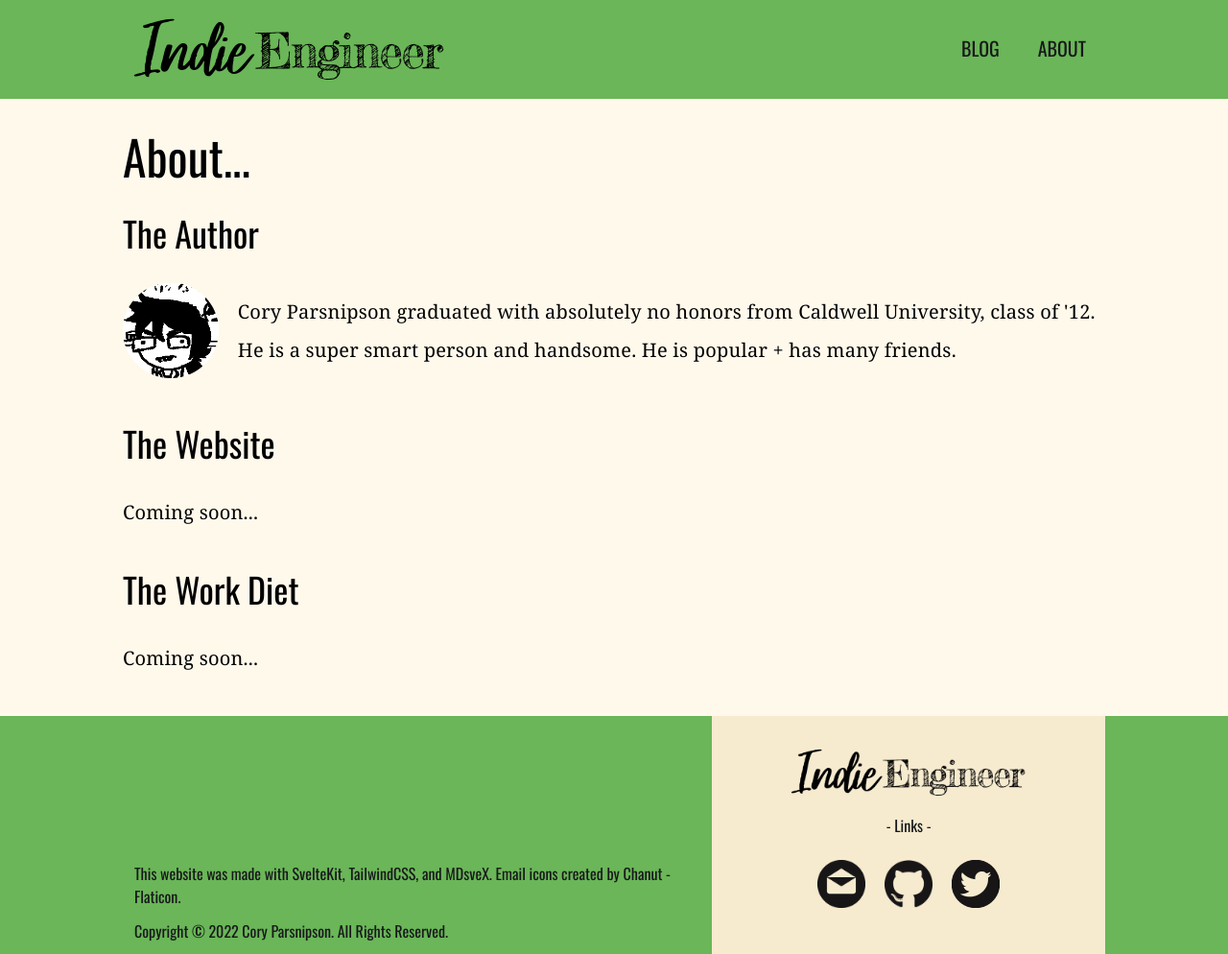
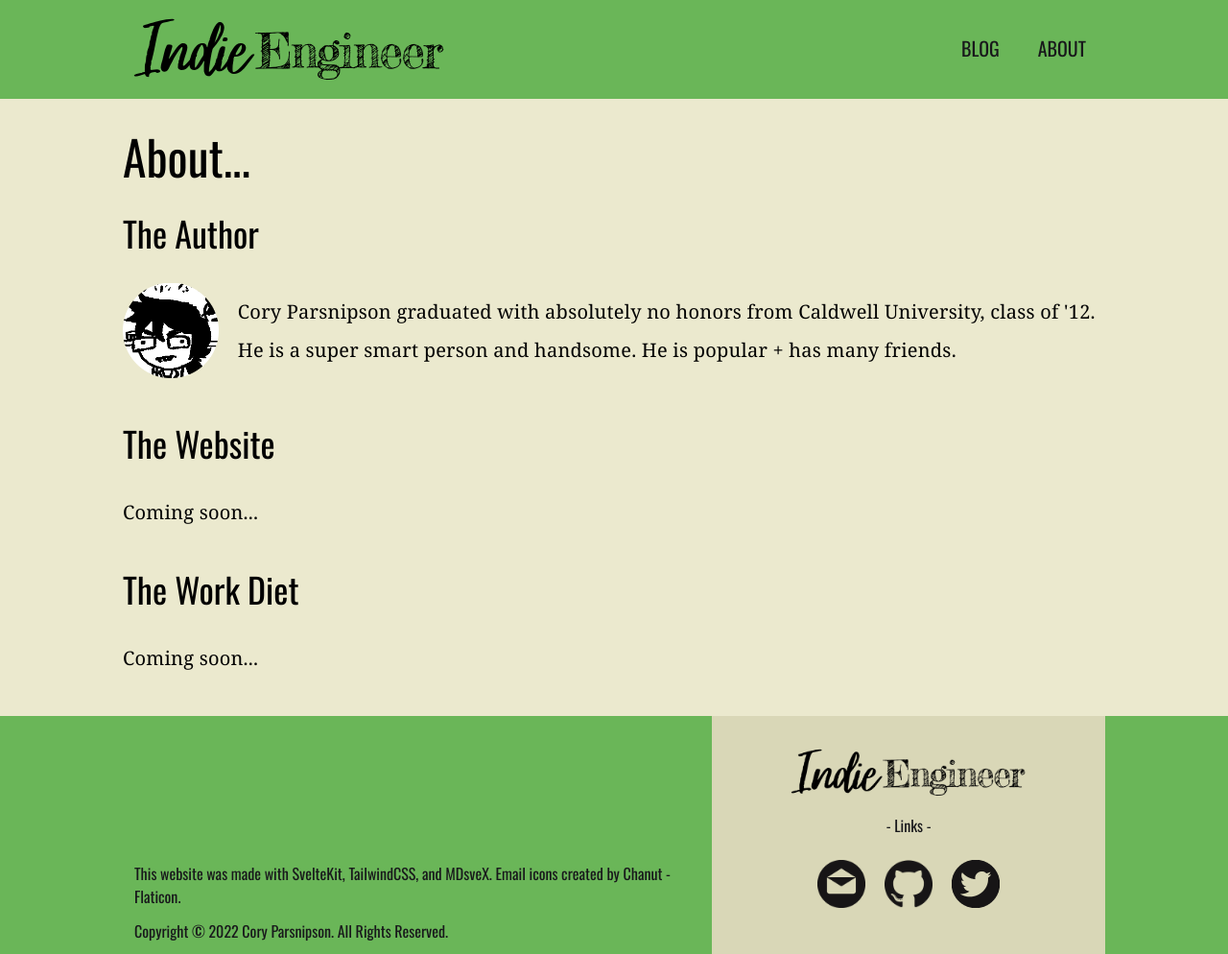
Before and after one commit to CoryParsnipson/indie-engineer, a Svelte app: page /about in a window 1280 px wide. Shown: the whole page at 96% size. Built offline with nearby package versions, Linux system fonts and the light colour scheme; no server answers.

Commit message:
Fix lighter cream shades. Background less bright
It was so low contrast it hurt my eyes.

```diff
--- a/src/app.css
+++ b/src/app.css
@@ -18,7 +18,7 @@
   }
 
   body > div {
-    @apply min-h-screen flex flex-col bg-cream-50;
+    @apply min-h-screen flex flex-col bg-cream-100;
   }
 
   header {
--- a/src/lib/components/PostPreview.svelte
+++ b/src/lib/components/PostPreview.svelte
@@ -7,7 +7,7 @@
   let date = new Date(metadata.date).toLocaleDateString('en-us', { dateStyle: "long" });
 </script>
 
-<div class="post-card bg-white hover:bg-cream-100 hover:drop-shadow-md rounded-2xl">
+<div class="post-card bg-cream-50 hover:drop-shadow-md rounded-2xl">
   <a href="{path}" class="post-container block w-full h-full py-4">
     {#if metadata.date}
       <p class="font-serif text-lg text-zinc-700 mb-0">{date}</p>
--- a/src/lib/layouts/Blog.svelte
+++ b/src/lib/layouts/Blog.svelte
@@ -33,7 +33,7 @@
 </svelte:head>
 
 <div class="flex justify-center" class:flex-row-reverse={sidebar_on_left}>
-  <main class="bg-white flex-initial w-full md:max-w-[700px] lg:w-[70%] px-4 sm:px-8 sm:ml-0 py-12">
+  <main class="bg-cream-50 flex-initial w-full md:max-w-[700px] lg:w-[70%] px-4 sm:px-8 sm:ml-0 py-12">
     <Categories {categories} />
     <h1 id="{title_slug}">{title}
       <a aria-hidden="true" tabindex="-1" href="#{title_slug}">
--- a/tailwind.config.cjs
+++ b/tailwind.config.cjs
@@ -9,10 +9,10 @@ const config = {
 		extend: {
       colors: {
         'cream': {
-          50:  '#fff9ec',
-          100: '#fff3da',
-          200: '#f6ebcf',
-          300: '#e4cf8c',
+          50:  '#f8f7eb',
+          100: '#ebe9ce',
+          200: '#d9d7b7',
+          300: '#dbcda0',
           400: '#caa85f',
           600: '#775711',
           800: '#563b01',
```
